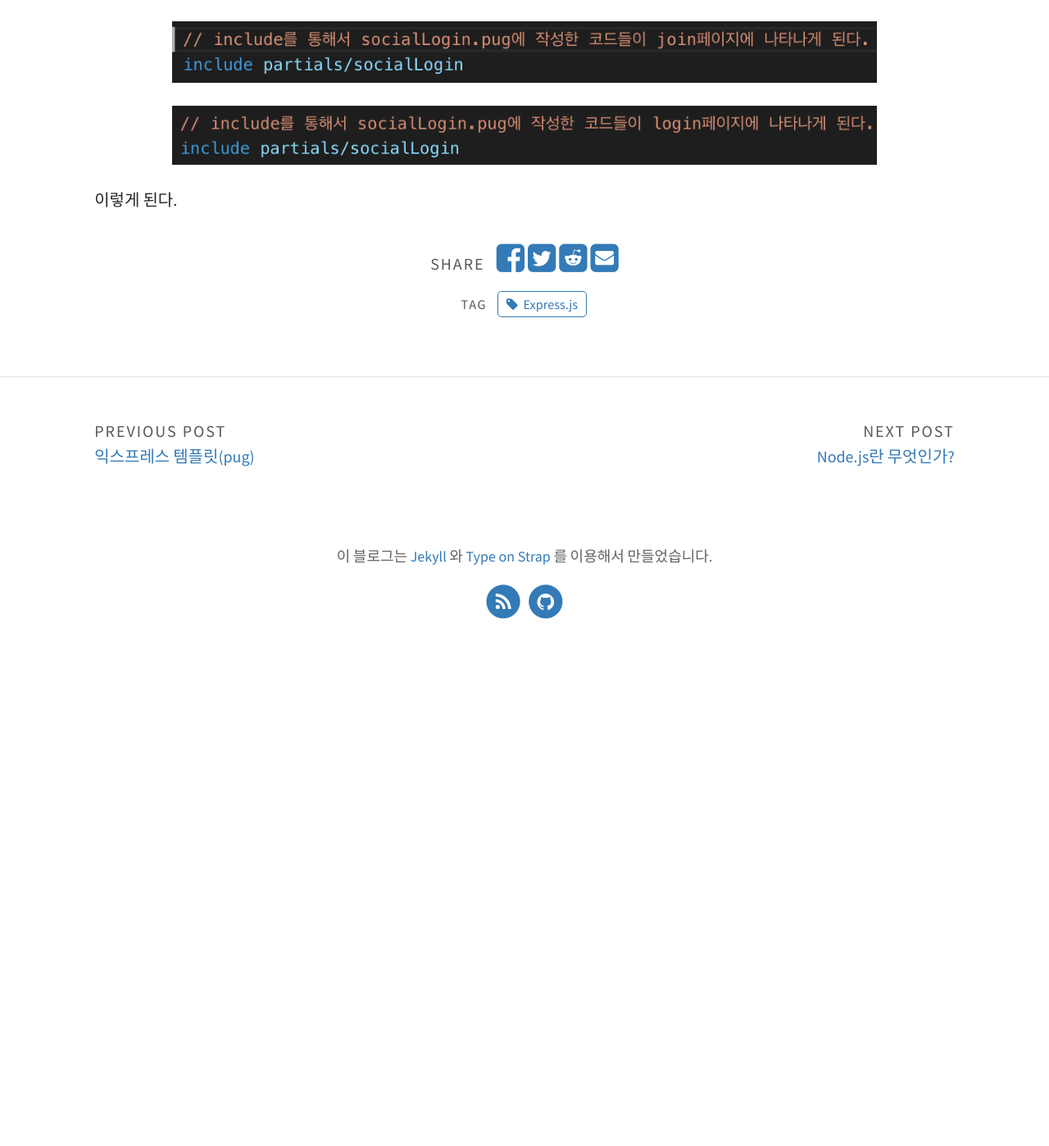
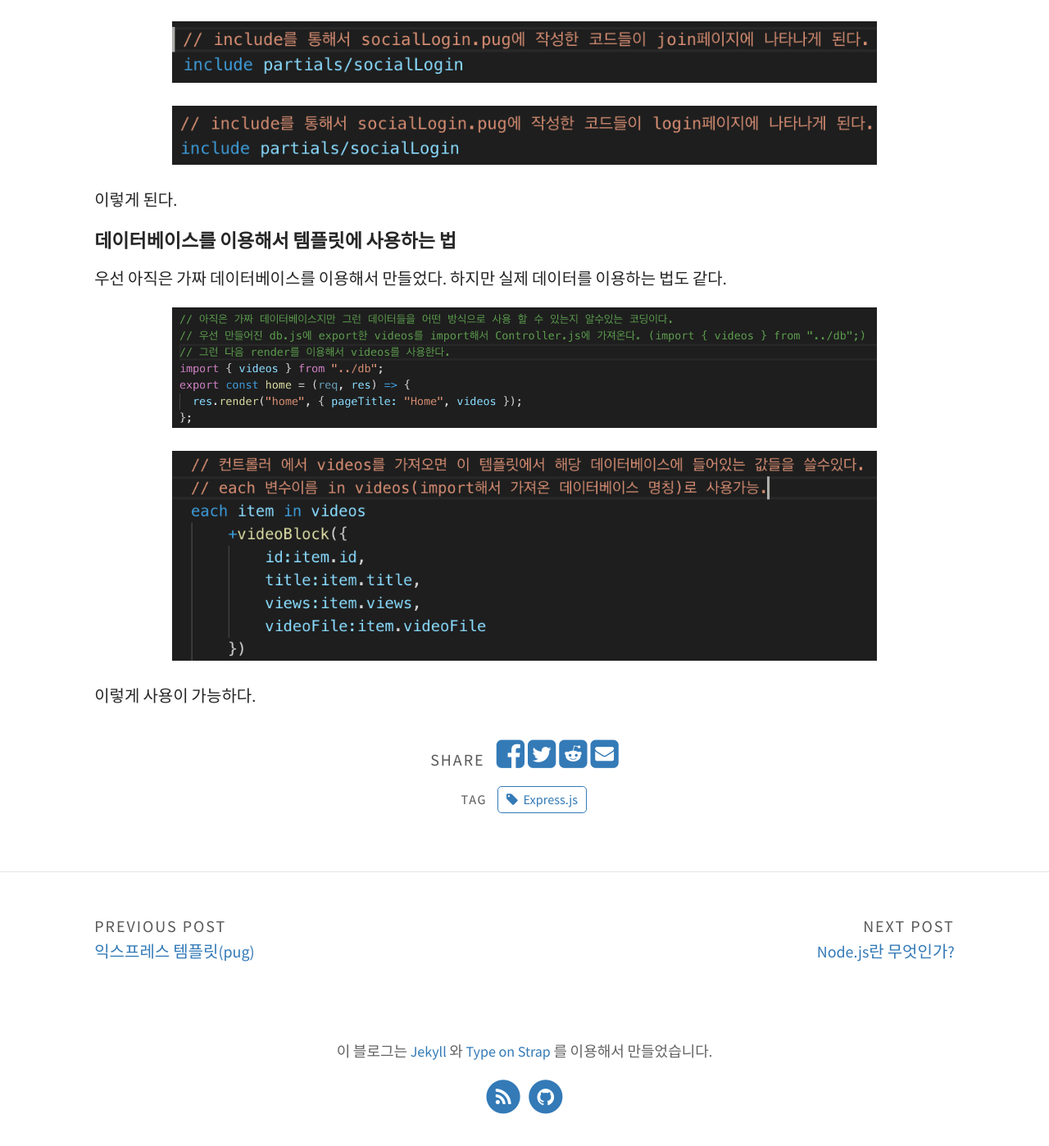
Before and after one commit to starsol89/starsol89.github.io, a Jekyll site: the page built from _posts/2020-01-12-ExpressJS.md, in a window 1280 px wide and 1400 px high, scrolled down 12850 px. Shown: the whole window at 82% size. Built offline with Jekyll 4.4.1, drawn with Linux system fonts in a browser that asks for light colours; before the commit the page ends 13646 px from its top, so only the background shows below that.

Commit message:
데이터베이스를 이용해서 템플릿에 사용하는 법 이론

```diff
--- a/_posts/2020-01-12-ExpressJS.md
+++ b/_posts/2020-01-12-ExpressJS.md
@@ -307,3 +307,13 @@ userRouter and videoRouter 두가지도 각각의 관련 된 URL 주소들을
 ![social3](/assets/img/pexels/social3.png)
 
 이렇게 된다.
+
+#### 데이터베이스를 이용해서 템플릿에 사용하는 법
+
+우선 아직은 가짜 데이터베이스를 이용해서 만들었다. 하지만 실제 데이터를 이용하는 법도 같다.
+
+![deta1](/assets/img/pexels/deta1.png)
+
+![deta2](/assets/img/pexels/deta2.png)
+
+이렇게 사용이 가능하다.
```
